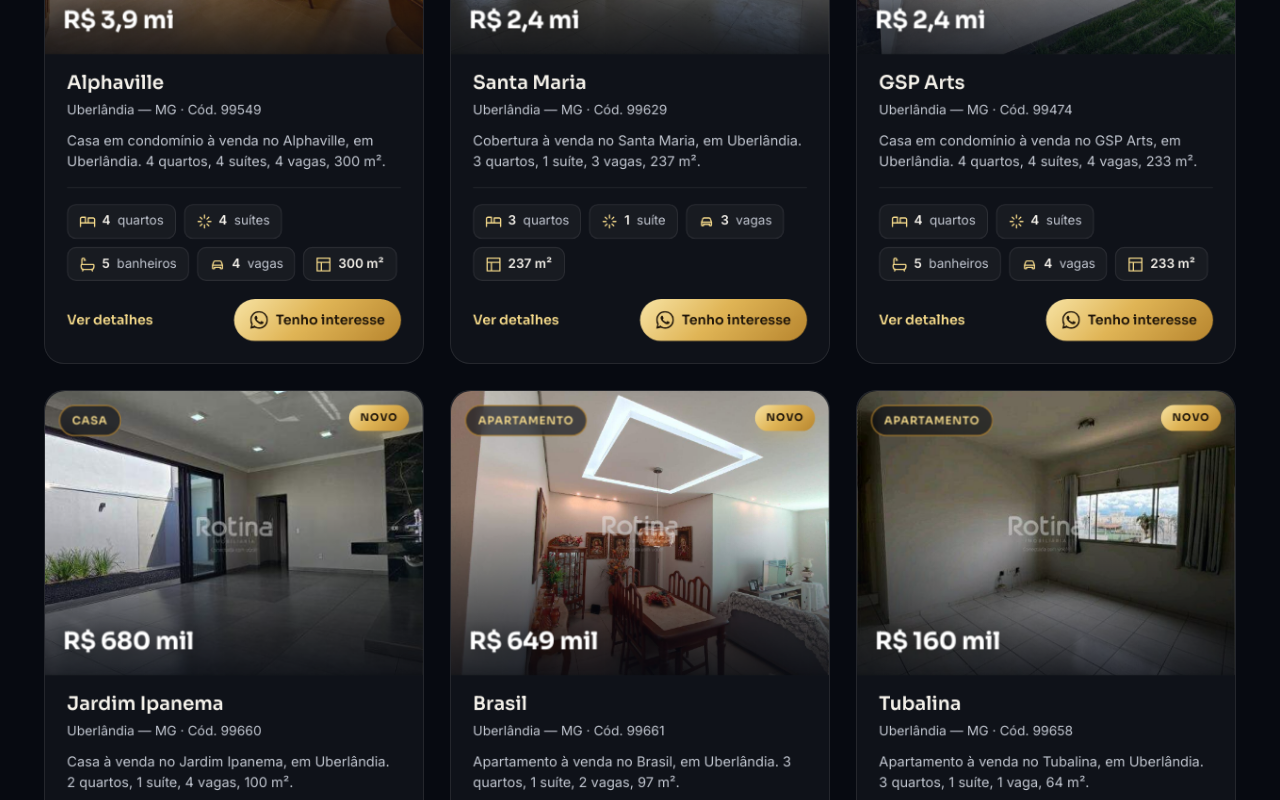
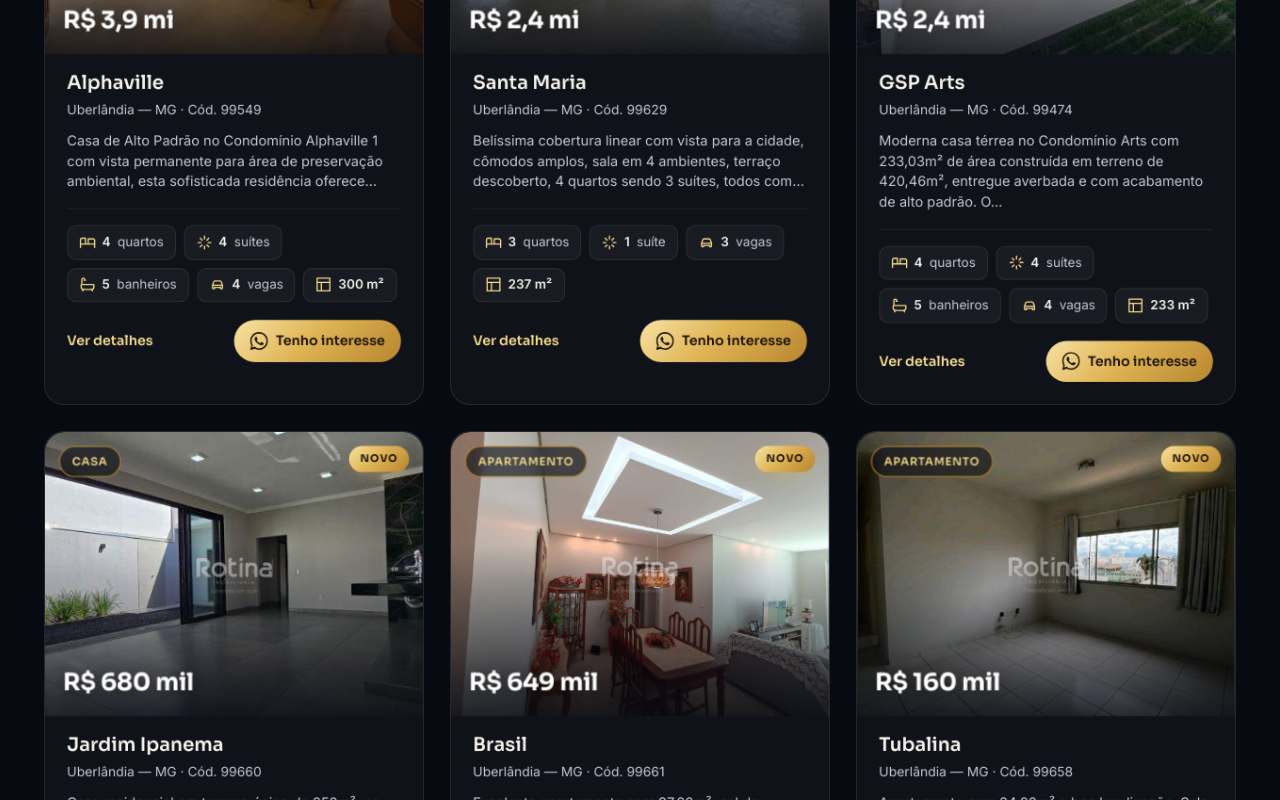
Before and after one commit to gratoncreative/viniciusgraton-imoveis, a React (Vite) app: page / in a window 1280 px wide. Shown: the part 2620-3420 px from the top of the page. Built offline with nearby package versions, Linux system fonts and the light colour scheme.

Commit message:
Imoveis de moderacao: descricoes ricas reais do Imoview + ponto de referencia na Localizacao + area do lote/condominio

```diff
--- a/src/imoveis-destaque.json
+++ b/src/imoveis-destaque.json
@@ -16,7 +16,7 @@
       "vagas": 4,
       "area": 300,
       "img": "/imoveis/99549/1.jpg",
-      "descricao": "",
+      "descricao": "Casa de Alto Padrão no Condomínio Alphaville 1 com vista permanente para área de preservação ambiental, esta sofisticada residência oferece exclusividade, privacidade e integração com a natureza em uma das melhores localizações do condomínio. São 300m² de área construída em um terreno de 536,31m², com projeto moderno, ambientes amplos e acabamentos de alto padrão. O imóvel conta com 4 suítes, com possibilidade de utilização de uma delas como escritório, além de marcenaria completa em todos os ambientes e climatização total. Possui elevador, sistema de energia fotovoltaica, boiler de 600 litros para aquecimento de água, irrigação automatizada e paisagismo cuidadosamente planejado. A área de lazer foi projetada para proporcionar conforto e bem-estar, com piscina aquecida integrada à sauna, criando um ambiente ideal para momentos de descanso e confraternização. Uma residência que reúne tecnologia, sofisticação e uma vista exclusiva em um dos condomínios mais valorizados da cidade.",
       "fotos": [
         "/imoveis/99549/1.jpg",
         "/imoveis/99549/2.jpg",
@@ -38,7 +38,10 @@
         "/imoveis/99549/18.jpg",
         "/imoveis/99549/19.jpg"
       ],
-      "novo": true
+      "novo": true,
+      "condominio": "Cond. Alphaville I",
+      "pontoReferencia": "Granja Marileusa",
+      "areaLote": 536.31
     },
     {
       "codigo": "99629",
@@ -54,7 +57,7 @@
       "vagas": 3,
       "area": 237,
       "img": "/imoveis/99629/1.jpg",
-      "descricao": "",
+      "descricao": "Belíssima cobertura linear com vista para a cidade, cômodos amplos, sala em 4 ambientes, terraço descoberto, 4 quartos sendo 3 suítes, todos com armários, cozinha planejada, varanda gourmet com cozinha e churrasqueira, lavanderia independente e banheiro de serviço. São 3 vagas de garagem + box e elevadores. O condomínio oferece portaria monitorada, playground, salão de festas, ampla recepção com sala e hall de entrada, interfone, câmeras monitoradas com reconhecimento facial e jardinagem.",
       "fotos": [
         "/imoveis/99629/1.jpg",
         "/imoveis/99629/2.jpg",
@@ -84,7 +87,9 @@
         "/imoveis/99629/26.jpg",
         "/imoveis/99629/27.jpg"
       ],
-      "novo": true
+      "novo": true,
+      "condominio": "Edifício Maison Phoenix",
+      "pontoReferencia": "Av. Rondon Pacheco"
     },
     {
       "codigo": "99474",
@@ -100,7 +105,7 @@
       "vagas": 4,
       "area": 233.03,
       "img": "/imoveis/99474/1.jpg",
-      "descricao": "",
+      "descricao": "Moderna casa térrea no Condomínio Arts com 233,03m² de área construída em terreno de 420,46m², entregue averbada e com acabamento de alto padrão. O imóvel possui fachada contemporânea com detalhe em pedra ferro, 3 suítes, todas com closet, sendo uma máster, além de escritório que pode ser revertido para sala de TV ou quarta suíte. Conta com sala de jantar com pé-direito duplo, ampla área social integrada à varanda gourmet com ilha, churrasqueira e cuba inox com torneira monocomando Deca, despensa, depósito e área de serviço espaçosa. A área externa dispõe de paisagismo completo e piscina de aproximadamente 20m², revestida em pastilhas Tasos, com iluminação automatizada e quatro pontos de hidromassagem. Entre os diferenciais: porcelanato 94x94, esquadrias em alumínio preto com persianas automatizadas nas suítes, granitos São Gabriel e quartzito cinza, iluminação 100% em LED, preparação para seis aparelhos de ar-condicionado, aquecimento solar com boiler de 600 litros, louças e metais Deca, e garagem para até seis veículos, sendo três cobertas. Sofisticação, conforto e tecnologia em condomínio fechado.",
       "fotos": [
         "/imoveis/99474/1.jpg",
         "/imoveis/99474/2.jpg",
@@ -130,7 +135,10 @@
         "/imoveis/99474/26.jpg",
         "/imoveis/99474/27.jpg"
       ],
-      "novo": true
+      "novo": true,
+      "condominio": "Cond. GSP Arts",
+      "pontoReferencia": "Condomínio Arts — Zona Sul",
+      "areaLote": 420.46
     },
     {
       "codigo": "99660",
@@ -146,7 +154,7 @@
       "vagas": 4,
       "area": 100,
       "img": "/imoveis/99660/1.jpg",
-      "descricao": "",
+      "descricao": "Casa residencial em terreno único de 250m², no bairro Golden Ville, próximo à nova entrada do Aeroporto. Área total de construção de 100m². Salas e cozinha gourmet em ambiente integrado e amplo, lavanderia coberta em área separada, 1 suíte com dois chuveiros, 1 quarto, banheiro social, lavabo, hall para os quartos e garagem ampla para 2 carros. Esquadrias em alumínio, banheiros com encanamento para água quente e fria e pontos para ar-condicionado em todos os cômodos.",
       "fotos": [
         "/imoveis/99660/1.jpg",
         "/imoveis/99660/2.jpg",
@@ -163,7 +171,9 @@
         "/imoveis/99660/13.jpg",
         "/imoveis/99660/14.jpg"
       ],
-      "novo": true
+      "novo": true,
+      "pontoReferencia": "Próximo à nova entrada do Aeroporto",
+      "areaLote": 250
     },
     {
       "codigo": "99661",
@@ -179,7 +189,7 @@
       "vagas": 2,
       "area": 97,
       "img": "/imoveis/99661/1.jpg",
-      "descricao": "",
+      "descricao": "Excelente apartamento com 97,00m², sol da manhã. Sala ampla em dois ambientes com painel para TV e sacada com tela de proteção, banheiro social com armário e box, 3 quartos com armários sendo 1 suíte, cozinha toda planejada e área de serviço com armários. Gás canalizado, 2 elevadores e 2 vagas espaçosas de garagem em linha. O condomínio oferece espaço para academia, salão de festas, guarita, portaria virtual, interfone e portão eletrônico.",
       "fotos": [
         "/imoveis/99661/1.jpg",
         "/imoveis/99661/2.jpg",
@@ -211,7 +221,8 @@
         "/imoveis/99661/28.jpg",
         "/imoveis/99661/29.jpg"
       ],
-      "novo": true
+      "novo": true,
+      "condominio": "Condomínio Leandro Silva"
     },
     {
       "codigo": "99658",
@@ -227,7 +238,7 @@
       "vagas": 1,
       "area": 64,
       "img": "/imoveis/99658/1.jpg",
-      "descricao": "",
+      "descricao": "Apartamento com 64,00m² e boa localização. Sala ampla, banheiro social, 3 quartos sendo uma suíte, cozinha com armários planejados, área de serviço conjugada, piso em cerâmica e 1 vaga de garagem. O condomínio conta com portaria 24 horas, gás canalizado, salão de festas, quadra poliesportiva e playground.",
       "fotos": [
         "/imoveis/99658/1.jpg",
         "/imoveis/99658/2.jpg",
@@ -239,7 +250,9 @@
         "/imoveis/99658/8.jpg",
         "/imoveis/99658/9.jpg"
       ],
-      "novo": true
+      "novo": true,
+      "condominio": "Residencial Atlanta",
+      "pontoReferencia": "Próximo ao Terminal Planalto e ao Shopping Tem Tem"
     },
     {
       "codigo": "96587",
--- a/src/index.css
+++ b/src/index.css
@@ -408,6 +408,8 @@ section { position: relative; padding: clamp(100px, 13vw, 184px) 0; }
 .det-carac-lista { list-style: none; display: flex; flex-direction: column; gap: 11px; }
 .det-carac-lista li { display: flex; align-items: center; gap: 10px; font-size: 0.95rem; color: var(--text-soft); }
 .det-carac-check { width: 20px; height: 20px; border-radius: 50%; background: rgba(184,134,47,0.14); color: var(--gold-3); display: grid; place-items: center; font-size: 0.7rem; font-weight: 700; flex: none; }
+.det-mapa-ref { color: var(--text-soft); font-size: 0.95rem; margin-top: 4px; }
+.det-mapa-ref b { color: var(--text); }
 @media (max-width: 860px) { .det-carac-grupos { grid-template-columns: 1fr 1fr; } }
 @media (max-width: 520px) { .det-carac-grupos { grid-template-columns: 1fr; } }
 @media (max-width: 860px) {
--- a/src/pages/ImovelDetalhe.jsx
+++ b/src/pages/ImovelDetalhe.jsx
@@ -237,6 +237,7 @@ export default function ImovelDetalhe() {
         <div className="det-mapa">
           <h2 className="det-rel-titulo">Localização</h2>
           <p className="det-mapa-bairro"><IconPin width={18} height={18} /> {im.bairro}, {im.cidade} — {im.uf}</p>
+          {im.pontoReferencia && <p className="det-mapa-ref">Ponto de referência: <b>{im.pontoReferencia}</b></p>}
           <div className="det-mapa-frame">
             <iframe
               title={`Mapa do bairro ${im.bairro}`}
```
